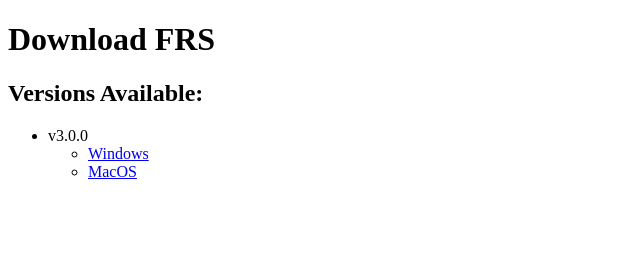
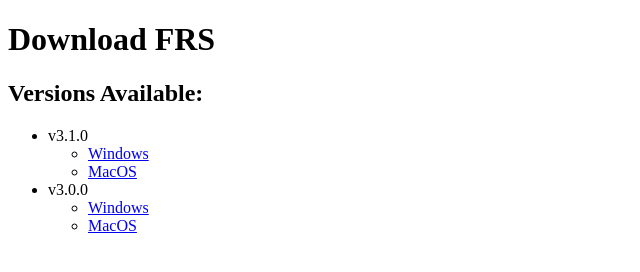
Before and after one commit to realhuman101/FRS, a plain HTML site: page downloads/index.html in a window 1280 px wide. Shown: the whole page, without its empty margins (0-640 px from the left). Drawn offline with Linux system fonts and the light colour scheme.

Commit message:
added v3.1.0 for download

```diff
--- a/downloads/index.html
+++ b/downloads/index.html
@@ -10,6 +10,12 @@
 		<h1>Download FRS</h1>
 		<h2>Versions Available:</h2>
 		<ul>
+			<li>v3.1.0
+				<ul>
+					<li><a href="downloadFiles/3.1.0/frs-3.1.0 Setup.exe" download>Windows</a></li>
+					<li><a href="downloadFiles/3.1.0/frs-darwin-x64-3.1.0.zip">MacOS</a></li>
+				</ul>
+			</li>
 			<li>v3.0.0
 				<ul>
 					<li><a href="downloadFiles/3.0.0/frs-win32-x64-3.0.0.zip" download>Windows</a></li>
```
Also changed, not shown: 2 other files.
